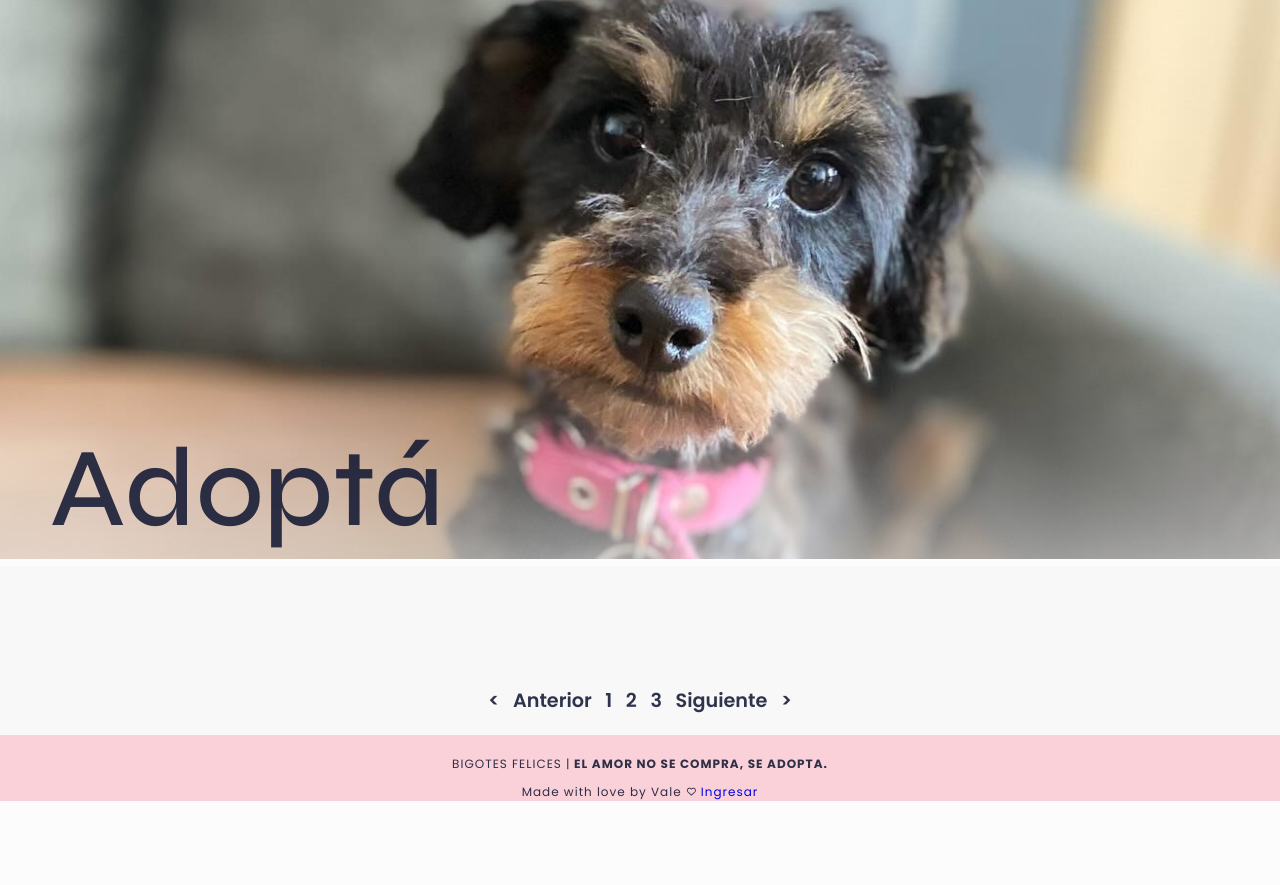
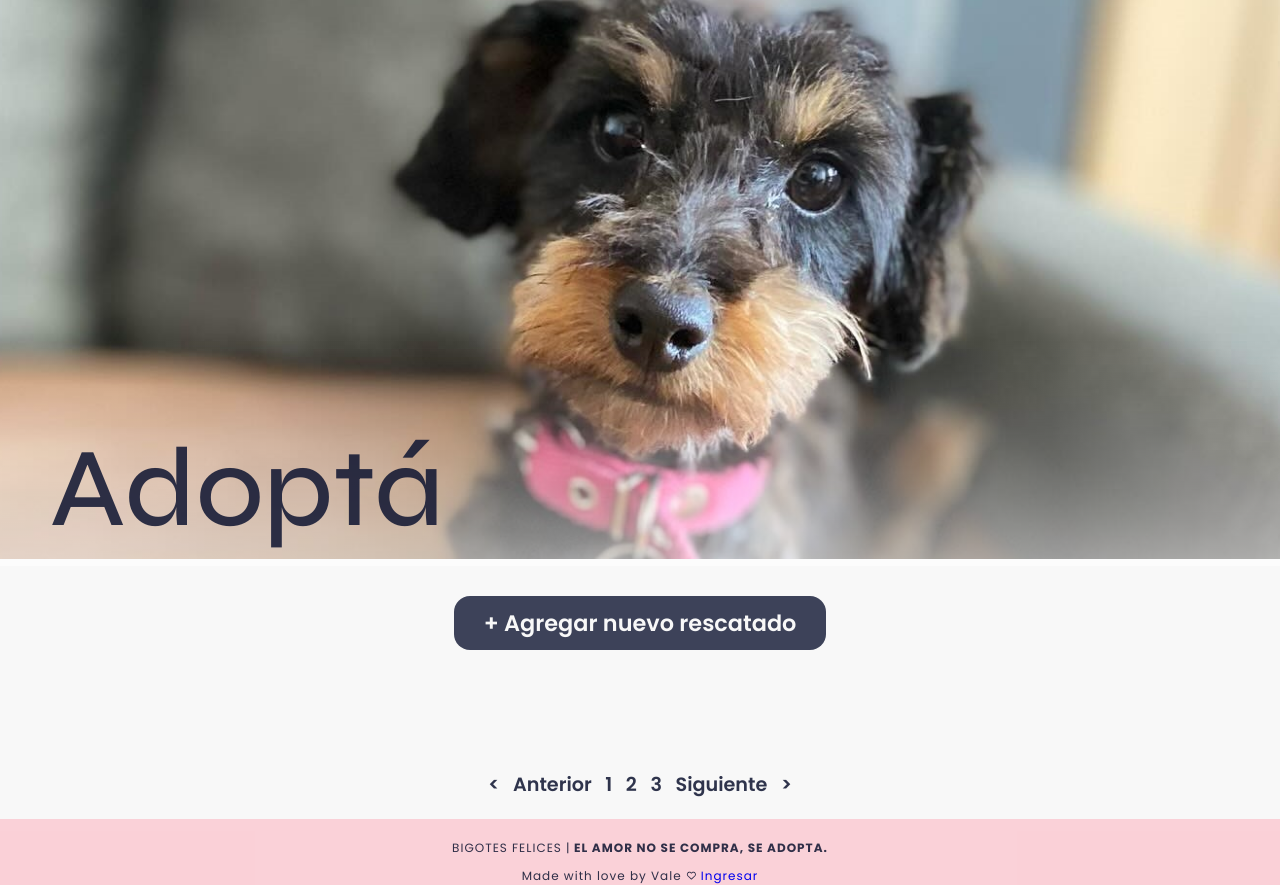
Before and after one commit to DonMaggio/PerritosPage, a Django app: template perritos_app/templates/perritos_list.html in a window 1280 px wide. Shown: the part 186-1071 px from the top of the page. Before the commit the page ends 987 px from the top, so only its background shows below. Run offline with Django 5.2, Linux system fonts and the light colour scheme; the template is opened without the code that fills it, so the values that code supplies are empty.

Commit message:
se completan las vistas de modificar y crear nuevo perrito

```diff
--- a/perritos_app/static/css/adopta.css
+++ b/perritos_app/static/css/adopta.css
@@ -42,6 +42,31 @@
     font-family: 'syne', sans-serif;
     font-weight: 500;
     color: #101632dd;
+}
+
+.add{
+    margin: auto;
+    display: flex;
+    padding-top: 30px;
+}
+
+.add-link{
+    margin: auto;
+    display: inline-block;
+    margin: 0 auto;
+    padding: 10px 30px; /* Espaciado interno */
+    background-color: #101632cc; /* Color de fondo */
+    color: #f8f8f8;
+    font-weight: 600;
+    font-size: 1.4rem;
+    text-decoration: none; /* Quita el subrayado */
+    border-radius: 16px; /* Bordes redondeados */
+    border: none; /* Sin borde */
+}
+
+.add-link:hover{
+    background-color: #fd819577 ;
+    color: inherit;
 }
 
 .adopta__rescatados{
--- a/perritos_app/static/css/detail.css
+++ b/perritos_app/static/css/detail.css
@@ -89,7 +89,7 @@ h2 {
     padding-top: 40px
 }
 
-.adopta__button a{
+.adopta__button a, .adopta__button button{
     display: inline-block;
     margin: 0 auto;
     padding: 10px 30px; /* Espaciado interno */
@@ -102,7 +102,7 @@ h2 {
     border: none; /* Sin borde */
 }
 
-.adopta__button a:hover{
+.adopta__button a:hover, .adopta__button button:hover{
     background-color: #fd819577 ;
     color: inherit;
 }
--- a/perritos_app/static/js/adopta.js
+++ b/perritos_app/static/js/adopta.js
@@ -1,4 +1,4 @@
 function redirectToItem(itemId) {
     console.log("Redirecting to item:", itemId);
-    window.location.href = '/perritos/'+itemId ; // Asumiendo que la URL espera un ID
+    window.location.href = '/perro/'+itemId ; // Asumiendo que la URL espera un ID
 }
--- a/perritos_app/templates/nav.html
+++ b/perritos_app/templates/nav.html
@@ -6,8 +6,8 @@
     <meta name="viewport" content="width=device-width, initial-ssle=1.0">
     {% block extra_meta %}{% endblock %}
     <title>{% block title %}Bigotes Felices{% endblock %}</title>
+    {% block extra_css %}{% endblock %}
     <link rel="stylesheet" href="{% static 'css/nav.css' %}">
-    {% block extra_css %}{% endblock %}
     <link rel="preconnect" href="https://fonts.googleapis.com">
     <link rel="preconnect" href="https://fonts.gstatic.com" crossorigin>
     <link href="https://fonts.googleapis.com/css2?family=Rajdhani:wght@200;300;400;500;600;700&display=swap" rel="stylesheet">
@@ -27,8 +27,8 @@
                 <ul class="header__nav-list">
                     <li class="header__nav-item"><a href="#"> <b>Nosotros</b></a></li>
                     <li class="header__nav-item"><a href="{% url 'adopta-list' %}">Quiero <br> <b>Adoptar</b></a></li>
-                    <li class="header__nav-item"><a href="#">Quiero <br> <b>Transitar</b></a></li>
-                    <li class="header__nav-item"><a href="#">Quiero <br> <b>Donar</b></a></li>
+                    <li class="header__nav-item"><a href="{% url 'transita' %}">Quiero <br> <b>Transitar</b></a></li>
+                    <li class="header__nav-item"><a href="{% url 'dona' %}">Quiero <br> <b>Donar</b></a></li>
 
                 </ul>
             </nav>
@@ -44,12 +44,11 @@
         <div class="footer">
             <p> BIGOTES FELICES |<span class="footer-text1"> EL AMOR NO SE COMPRA, SE ADOPTA.</span></p>
             <p class="footer-text2">Made with love by Vale <svg xmlns="http://www.w3.org/2000/svg" viewBox="0 0 512 512" class="icon iconfooter" aria-hidden="true" focusable="false"><!--!Font Awesome Free 6.5.2 by @fontawesome - https://fontawesome.com License - https://fontawesome.com/license/free Copyright 2024 Fonticons, Inc.--><path fill="currentColor" d="M225.8 468.2l-2.5-2.3L48.1 303.2C17.4 274.7 0 234.7 0 192.8v-3.3c0-70.4 50-130.8 119.2-144C158.6 37.9 198.9 47 231 69.6c9 6.4 17.4 13.8 25 22.3c4.2-4.8 8.7-9.2 13.5-13.3c3.7-3.2 7.5-6.2 11.5-9c0 0 0 0 0 0C313.1 47 353.4 37.9 392.8 45.4C462 58.6 512 119.1 512 189.5v3.3c0 41.9-17.4 81.9-48.1 110.4L288.7 465.9l-2.5 2.3c-8.2 7.6-19 11.9-30.2 11.9s-22-4.2-30.2-11.9zM239.1 145c-.4-.3-.7-.7-1-1.1l-17.8-20c0 0-.1-.1-.1-.1c0 0 0 0 0 0c-23.1-25.9-58-37.7-92-31.2C81.6 101.5 48 142.1 48 189.5v3.3c0 28.5 11.9 55.8 32.8 75.2L256 430.7 431.2 268c20.9-19.4 32.8-46.7 32.8-75.2v-3.3c0-47.3-33.6-88-80.1-96.9c-34-6.5-69 5.4-92 31.2c0 0 0 0-.1 .1s0 0-.1 .1l-17.8 20c-.3 .4-.7 .7-1 1.1c-4.5 4.5-10.6 7-16.9 7s-12.4-2.5-16.9-7z"/></svg>
-            {% if user.username %}
+            {% if user.is_staff %}
             {% csrf_token %}
                 <form method="POST" action="{% url 'logout' %}" class="footerform"><button type="submit" class="footerlogout">Logout</button></form>
             {% else %}
                 <a href="{% url 'login' %}">Ingresar</a>
-
             {% endif %}
             </p>
         </div>
--- a/perritos_app/templates/perritos_list.html
+++ b/perritos_app/templates/perritos_list.html
@@ -18,9 +18,13 @@
             <div class="adopta__header-capa"></div>
             <h1>Adoptá</h1>
         </div>
+        <div class="add">
+        {% if user %}
+            <a class="add-link" href="{% url 'perro-create' %}"> + Agregar nuevo rescatado</a>
+        {% endif %}
+        </div>
         <div class="adopta__rescatados">
             {% for perro in perros %}
-
             <button class="rescatado-container" data-item-id="{{ perro.id }}" onclick= "redirectToItem('{{ perro.id }}')">
                 {% if perro.primera_foto %}
                     <img src="{{perro.primera_foto.imagen}}" class="rescatado-img">
```
Also changed, not shown: perritos_app/static/css/create.css (+9 -8 lines), perritos_app/static/js/detail.js (added, +9 -0 lines), perritos_app/templates/perrito_detail.html (+8 -5 lines), perritos_app/templates/perrito_update.html (+44 -1 lines), db.sqlite3, media/perritos_app/images/gato3.jpg (added), media/perritos_app/images/gato3_jwDrNCq.jpg (added), media/perritos_app/images/gato3_kOt4P22.jpg (added), media/perritos_app/images/perro2.jpg (added), media/perritos_app/images/perro2_Cm41day.jpg (added), media/perritos_app/images/perro2_azLscED.jpg (added), media/perritos_app/images/perro2_m21kwan.jpg (added), media/perritos_app/images/perro3_EwPa6CH.jpg (added), media/perritos_app/images/perro3_c5HAkmB.jpg (added), 1 more files.
